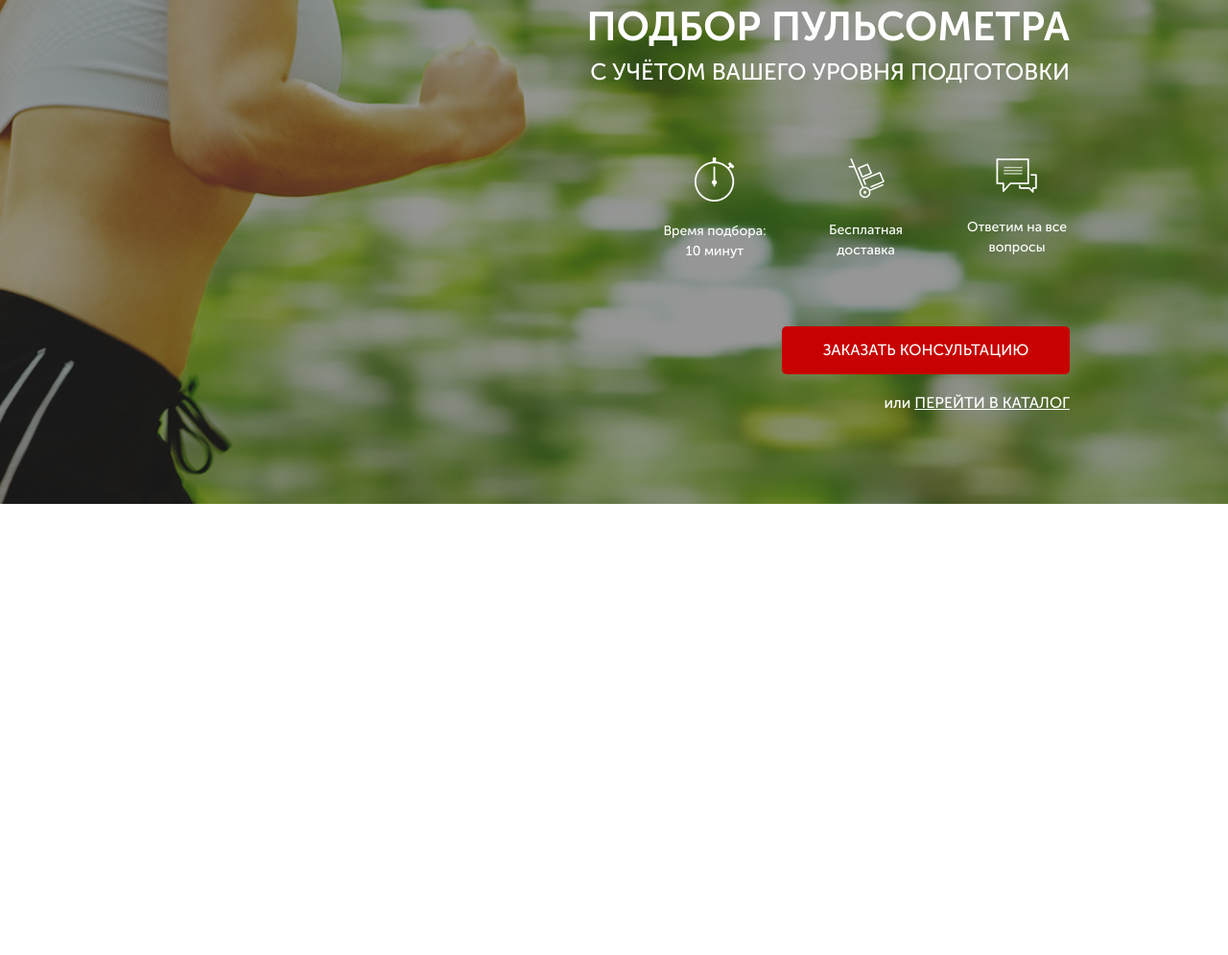
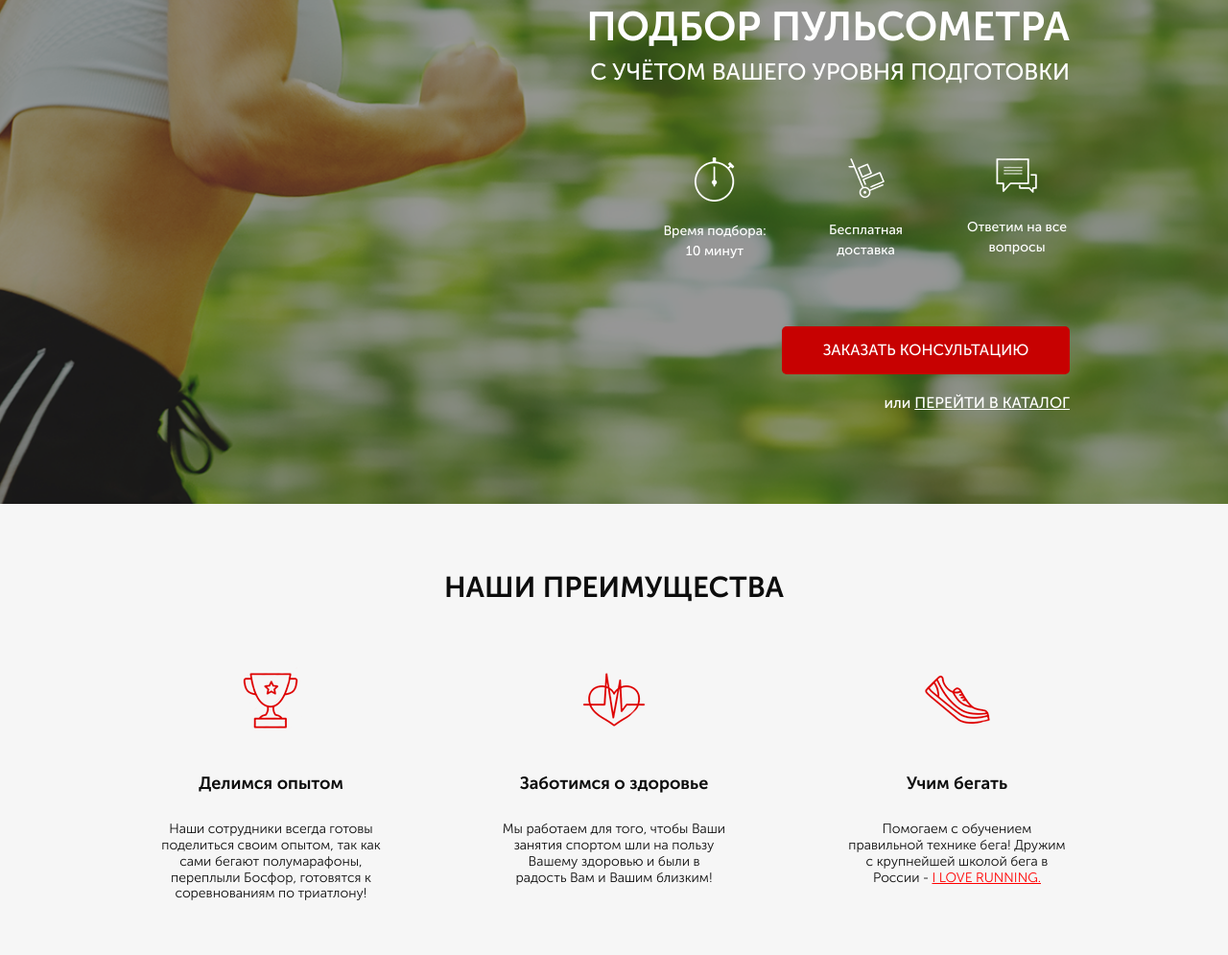
Before and after one commit to larvolynkina/Project_5, a website: page index.html in a window 1280 px wide. Shown: the part 159-1154 px from the top of the page at 96% size. Before the commit the page ends 800 px from the top, so only its background shows below. Drawn offline with Linux system fonts and the light colour scheme.

Commit message:
advantages

```diff
--- a/index.html
+++ b/index.html
@@ -61,5 +61,44 @@
 
         </div>
     </div>
+
+    <div class="advantages">
+        <div class="container">
+        <h2 class="advantages__header">
+            НАШИ ПРЕИМУЩЕСТВА
+        </h2>
+        <div class="advantages__items">
+            <div class="advantages__item">
+                <img src="icons/advantages_icon_1.png" alt="icon_1">
+                <div class="advantages__subheader">
+                    Делимся опытом
+                </div>
+                <div class="advantages__text">
+                    Наши сотрудники всегда готовы поделиться своим опытом,
+                    так как сами бегают полумарафоны, переплыли Босфор, готовятся к соревнованиям по триатлону!
+                </div>
+            </div>
+            <div class="advantages__item">
+                <img src="icons/advantages_icon_2.png" alt="icon_2">
+                <div class="advantages__subheader">
+                    Заботимся о здоровье
+                </div>
+                <div class="advantages__text">
+                    Мы работаем для того, чтобы Ваши занятия спортом шли на пользу Вашему здоровью и были в радость Вам и Вашим близким!
+                </div>
+            </div>
+            <div class="advantages__item">
+                <img src="icons/advantages_icon_3.png" alt="icon_3">
+                <div class="advantages__subheader">
+                    Учим бегать
+                </div>
+                <div class="advantages__text">
+                    Помогаем с обучением правильной технике бега! Дружим с крупнейшей школой бега в России -
+                    <a href="#">I LOVE RUNNING.</a>
+                </div>
+            </div>
+        </div>
+        </div>
+    </div>
 </body>
 </html>
--- a/sass/_general.sass
+++ b/sass/_general.sass
@@ -90,3 +90,37 @@
         font-weight: 500
         text-transform: uppercase
         color: $text_color
+.advantages
+    min-height: 470px
+    background-color: #f6f6f6
+    &__header
+        padding-top: 69px
+        font-size: 30px
+        font-weight: 700
+        color: #0d0d0d
+        text-align: center
+    &__items
+        margin-top: 65px
+        display: flex
+        justify-content: space-between
+    &__item
+        width: 235px
+        img
+            display: block
+            margin: 0 auto
+    &__subheader
+        margin-top: 38px
+        font-size: 18px
+        font-weight: 700
+        color: #0d0d0d
+        text-align: center
+    &__text
+        margin-top: 26px
+        font-size: 14px
+        line-height: 1.2
+        font-weight: 300
+        color: #0d0d0d
+        text-align: center
+        a
+            text-decoration: underline
+            color: #ff0000
```
Also changed, not shown: css/style.min.css.
